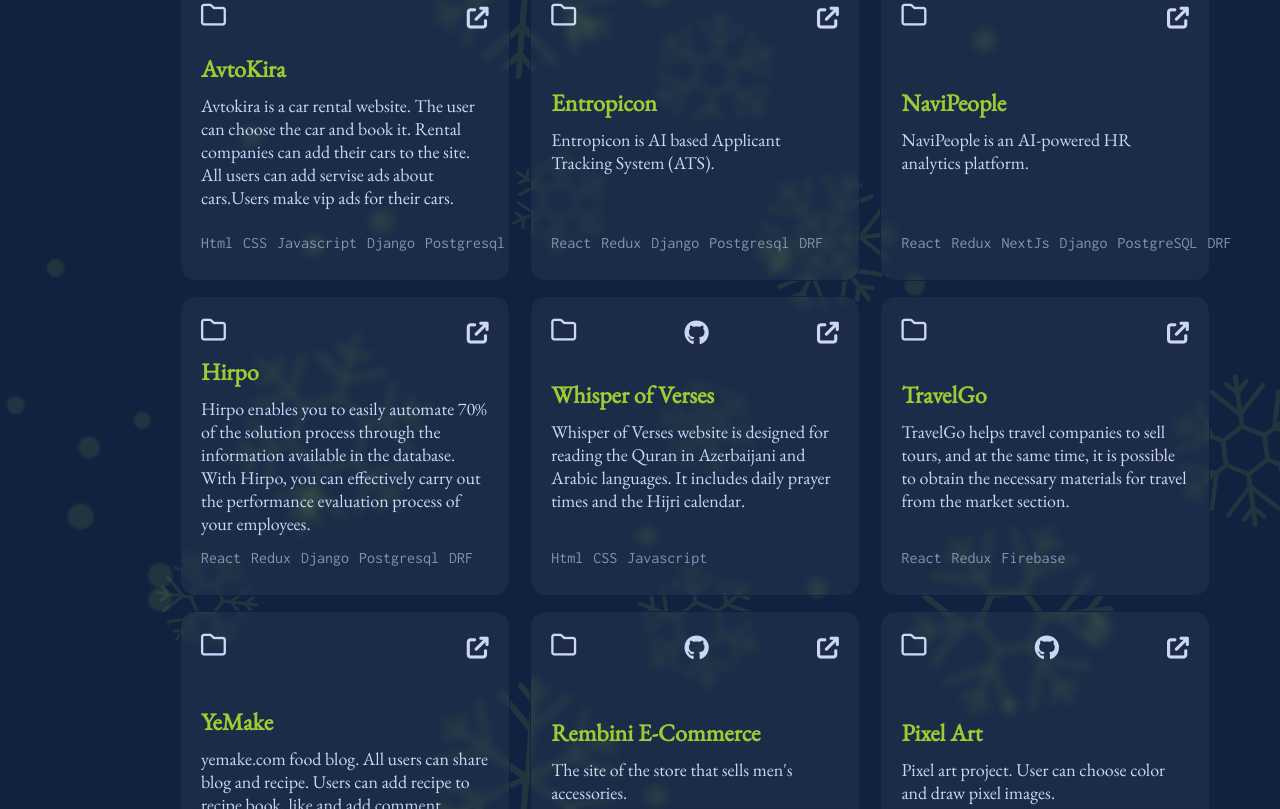
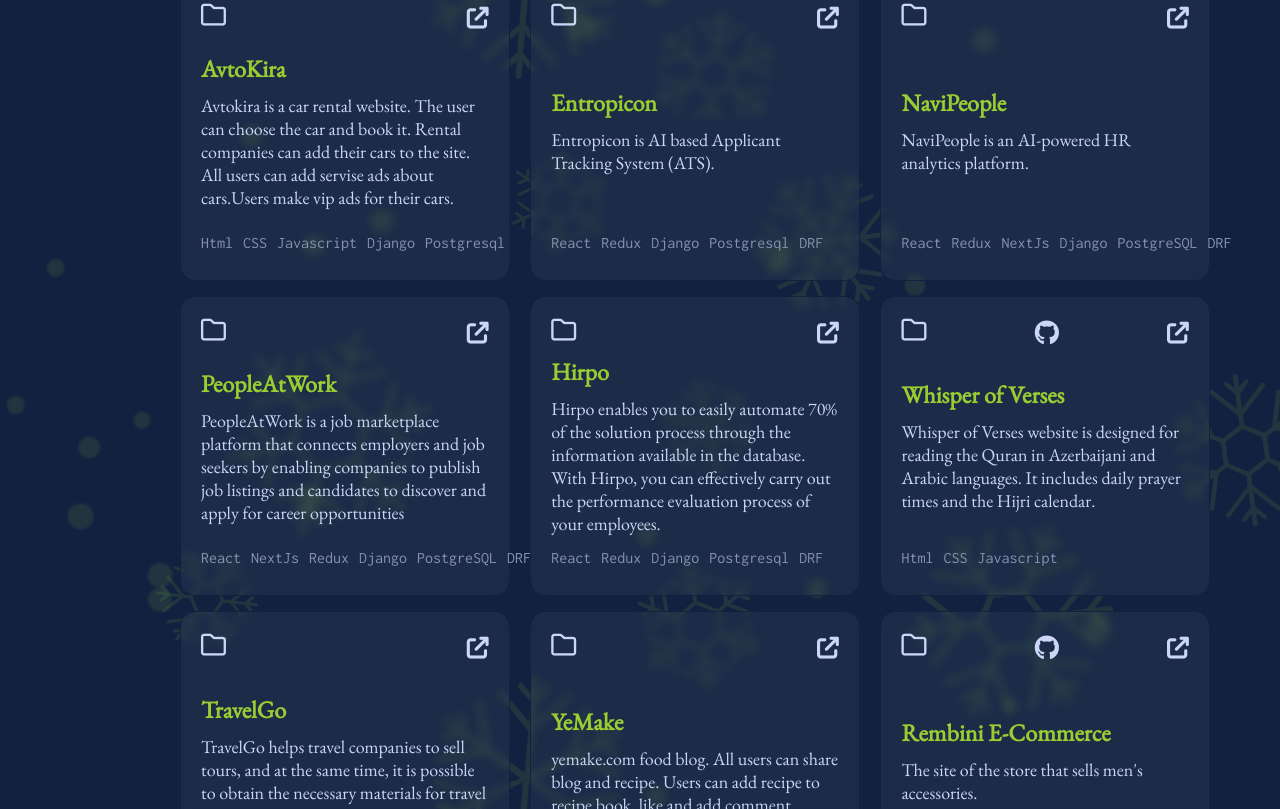
Before and after one commit to JahanaSultan/myportfolio, a React (Create React App) app: page / in a window 1280 px wide. Shown: the part 1481-2290 px from the top of the page. Built offline with nearby package versions, Linux system fonts and the light colour scheme.

Commit message:
Refactor Works component to include new projects

```diff
--- a/src/components/Works.jsx
+++ b/src/components/Works.jsx
@@ -25,6 +25,15 @@ function Works() {
   use: ["React", "Redux", "NextJs", "Django", "PostgreSQL", "DRF"],
   github: "",
   link: "https://navipeople.ai",
+}
+,
+    {
+  id: 19,
+  title: "PeopleAtWork",
+  description: "PeopleAtWork is a job marketplace platform that connects employers and job seekers by enabling companies to publish job listings and candidates to discover and apply for career opportunities",
+  use: ["React", "NextJs", "Redux", "Django", "PostgreSQL", "DRF"],
+  github: "",
+  link: "https://peopleatwork.az/",
 }
 ,
     {
```
